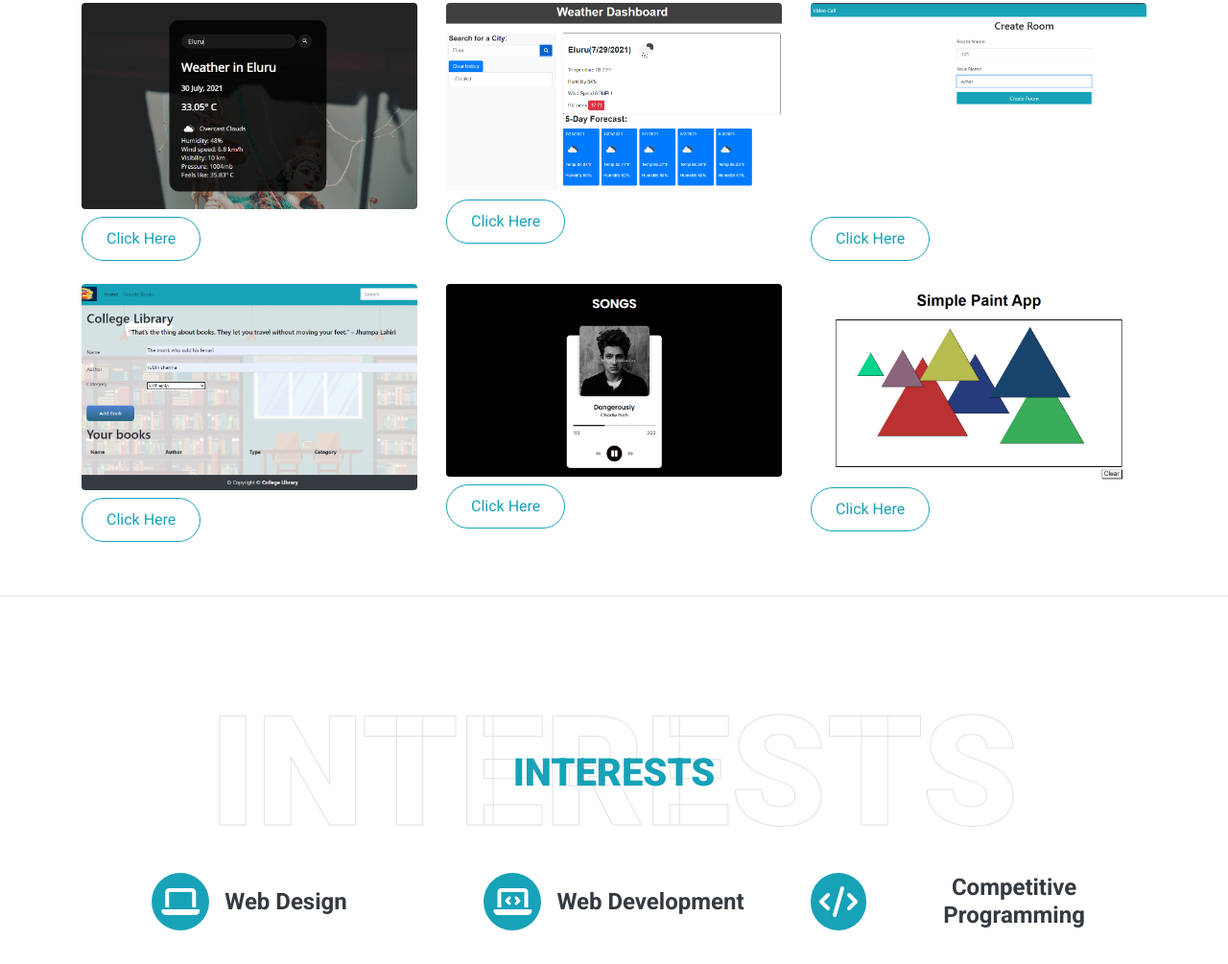
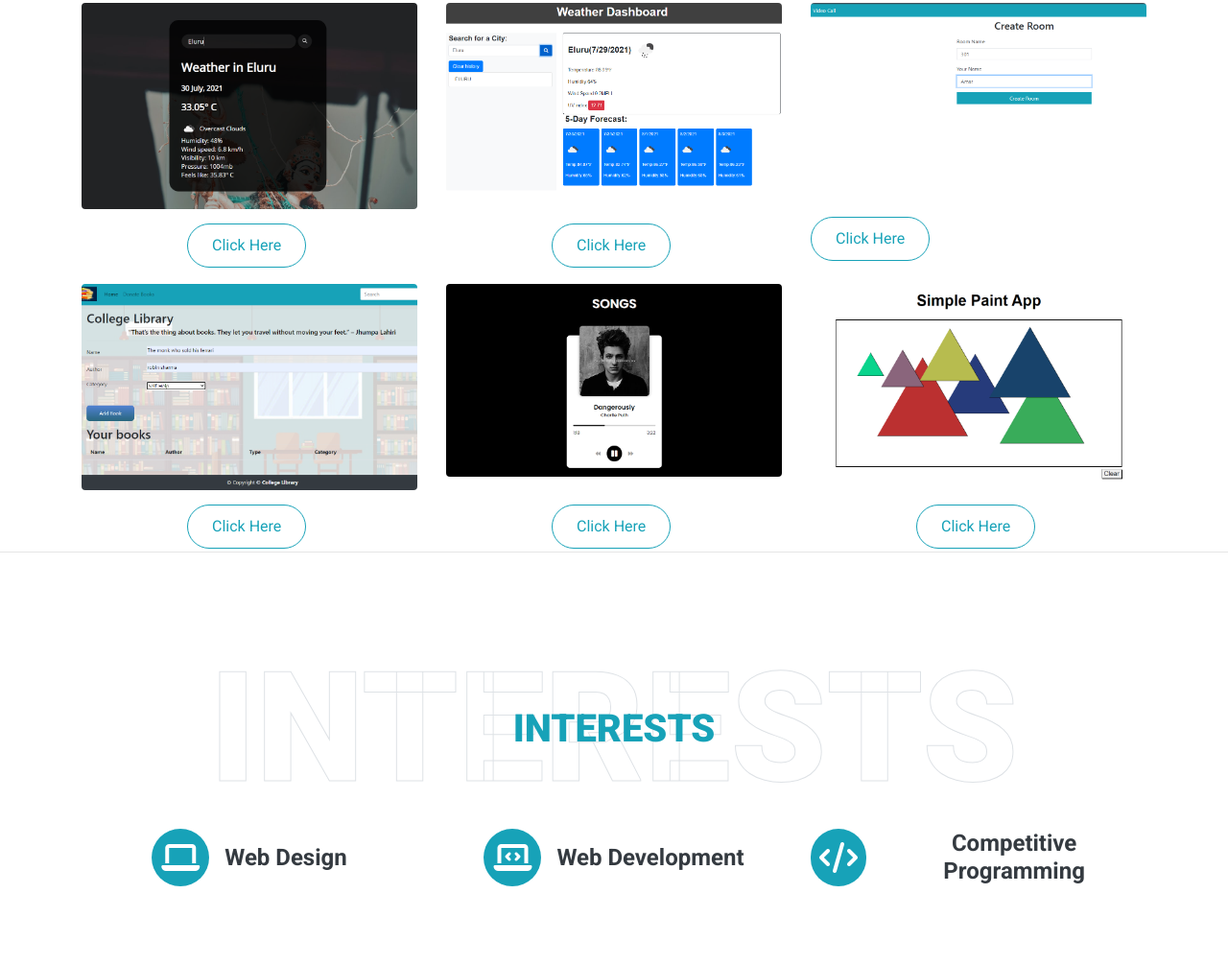
Before and after one commit to amar-1999/website, a plain HTML site: page index.html in a window 1280 px wide. Shown: the part 3562-4567 px from the top of the page at 96% size. Drawn offline with nearby package versions, Linux system fonts and the light colour scheme.

Commit message:
made changes

```diff
--- a/index.html
+++ b/index.html
@@ -468,7 +468,7 @@
                             </a>
                         </div>
                     </div>
-                    <a href="https://amar-1999.github.io/weatherapp.github.io/" class="btn btn-outline-info">Click Here</a>
+                    <a href="https://amar-1999.github.io/weatherapp.github.io/" class="btn btn-outline-info" style ="position:absolute; left:125px; top:230px">Click Here</a>
                 </div>
                 <div class="col-lg-4 col-md-6 mb-4 portfolio-item first">
                     <div class="position-relative overflow-hidden mb-2">
@@ -479,7 +479,7 @@
                             </a>
                         </div>
                     </div>
-                    <a href="https://amar-1999.github.io/weatherdashboard.github.io/" class="btn btn-outline-info">Click Here</a>
+                    <a href="https://amar-1999.github.io/weatherdashboard.github.io/" class="btn btn-outline-info" style ="position:absolute; left:125px; top:230px">Click Here</a>
                 </div>
                 <div class="col-lg-4 col-md-6 mb-4 portfolio-item first">
                     <div class="position-relative overflow-hidden mb-2">
@@ -501,7 +501,7 @@
                             </a>
                         </div>
                     </div>
-                    <a href="https://amar-1999.github.io/college-library-website.github.io/" class="btn btn-outline-info">Click Here</a>
+                    <a href="https://amar-1999.github.io/college-library-website.github.io/" class="btn btn-outline-info" style ="position:absolute; left:125px; top:230px">Click Here</a>
                 </div>
                 <div class="col-lg-4 col-md-6 mb-4 portfolio-item first">
                     <div class="position-relative overflow-hidden mb-2">
@@ -512,7 +512,7 @@
                             </a>
                         </div>
                     </div>
-                    <a href="https://amar-1999.github.io/musicplayer.github.io/" class="btn btn-outline-info">Click Here</a>
+                    <a href="https://amar-1999.github.io/musicplayer.github.io/" class="btn btn-outline-info" style ="position:absolute; left:125px; top:230px">Click Here</a>
                 </div>
                  <div class="col-lg-4 col-md-6 mb-4 portfolio-item first">
                     <div class="position-relative overflow-hidden mb-2">
@@ -523,7 +523,7 @@
                             </a>
                         </div>
                     </div>
-                    <a href="https://amar-1999.github.io/simplepaintapp.github.io/" class="btn btn-outline-info">Click Here</a>
+                    <a href="https://amar-1999.github.io/simplepaintapp.github.io/" class="btn btn-outline-info" style ="position:absolute; left:125px; top:230px">Click Here</a>
                 </div>
             </div>
         </div>
```
